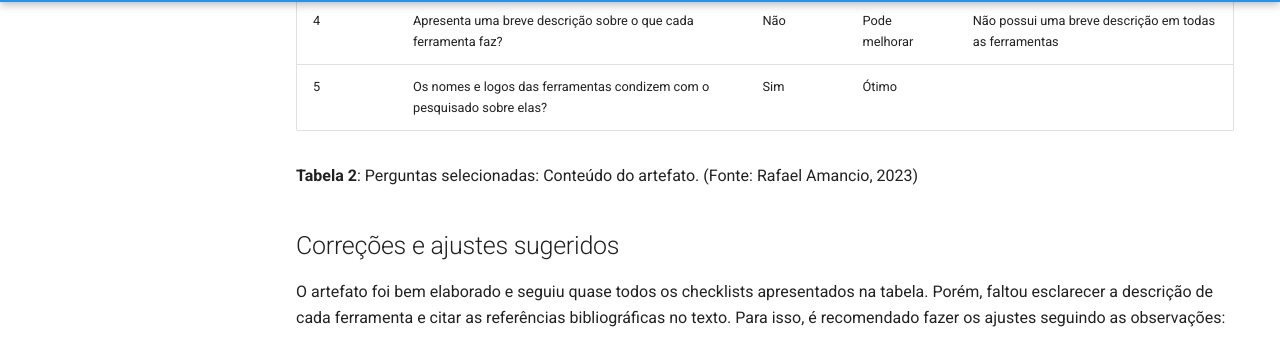
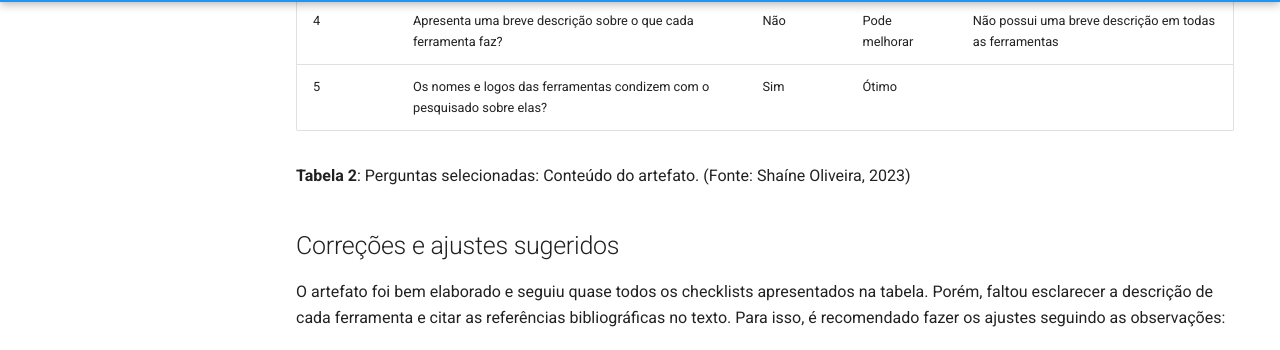
Before and after one commit to Requisitos-de-Software/2023.2-Skoob, an MkDocs documentation site: the page built from docs/verificacao/grupo6/ferramentas_6.md, in a window 1280 px wide and 900 px high, scrolled down 2219 px. Shown: the part 94-444 px from the top of the window. Built offline with MkDocs 1.6.1 and Material for MkDocs 9.7.7, drawn with Linux system fonts in a browser that asks for light colours; comment, search, counter and statistics services are not loaded.

Commit message:
Update ferramentas_6.md

```diff
--- a/docs/verificacao/grupo6/ferramentas_6.md
+++ b/docs/verificacao/grupo6/ferramentas_6.md
@@ -59,7 +59,7 @@ A Tabela 2 contém perguntas no que diz respeito ao conteúdo do artefato.
 | 4   | Apresenta uma breve descrição sobre o que cada ferramenta faz?         | Não    | Pode melhorar | Não possui uma breve descrição em todas as ferramentas |
 | 5   | Os nomes e logos das ferramentas condizem com o pesquisado sobre elas? | Sim    | Ótimo         |                                                        |
 
-<b>Tabela 2</b>: Perguntas selecionadas: Conteúdo do artefato. (Fonte: Rafael Amancio, 2023)
+<b>Tabela 2</b>: Perguntas selecionadas: Conteúdo do artefato. (Fonte: Shaíne Oliveira, 2023)
 
 ## Correções e ajustes sugeridos
 
```
